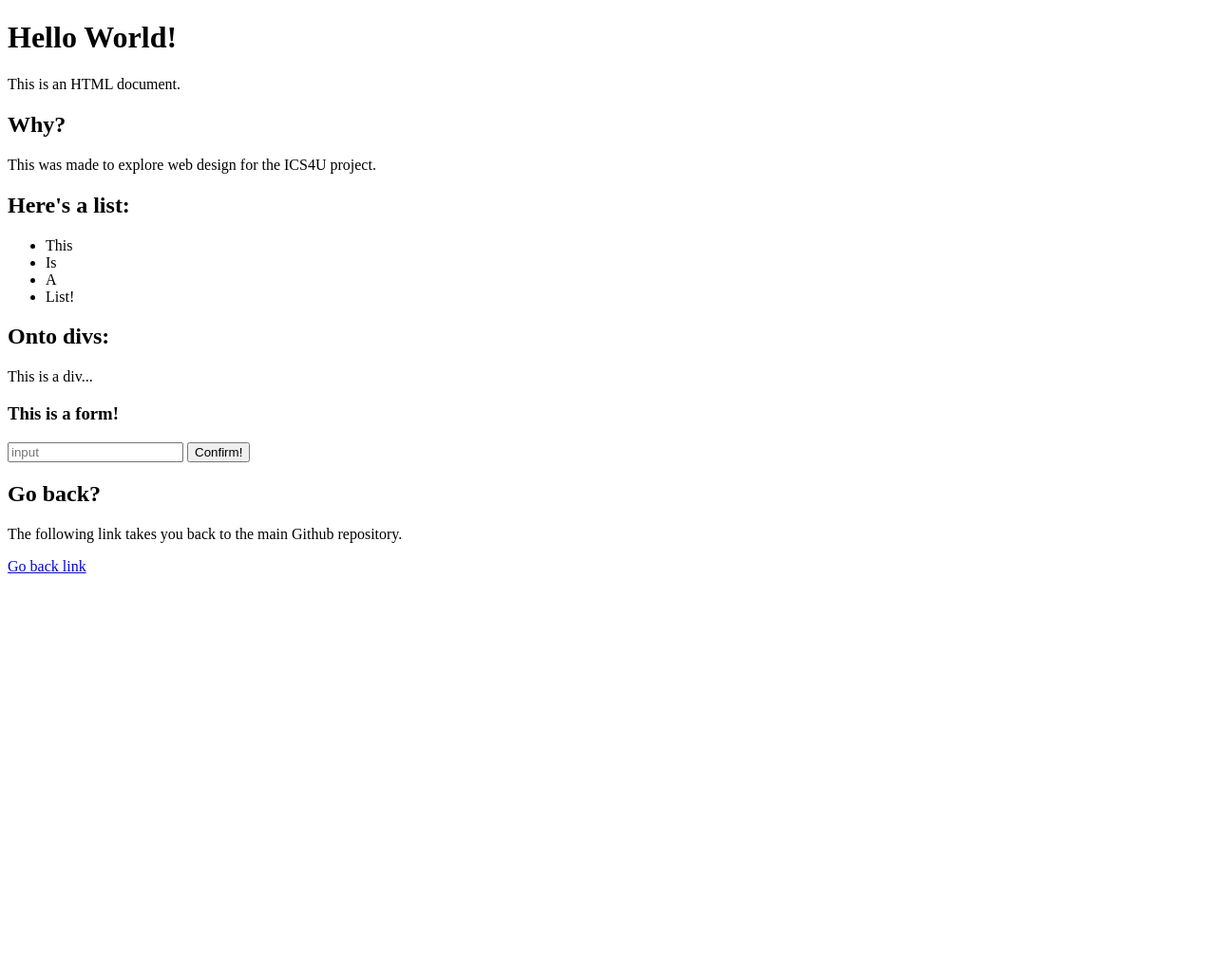
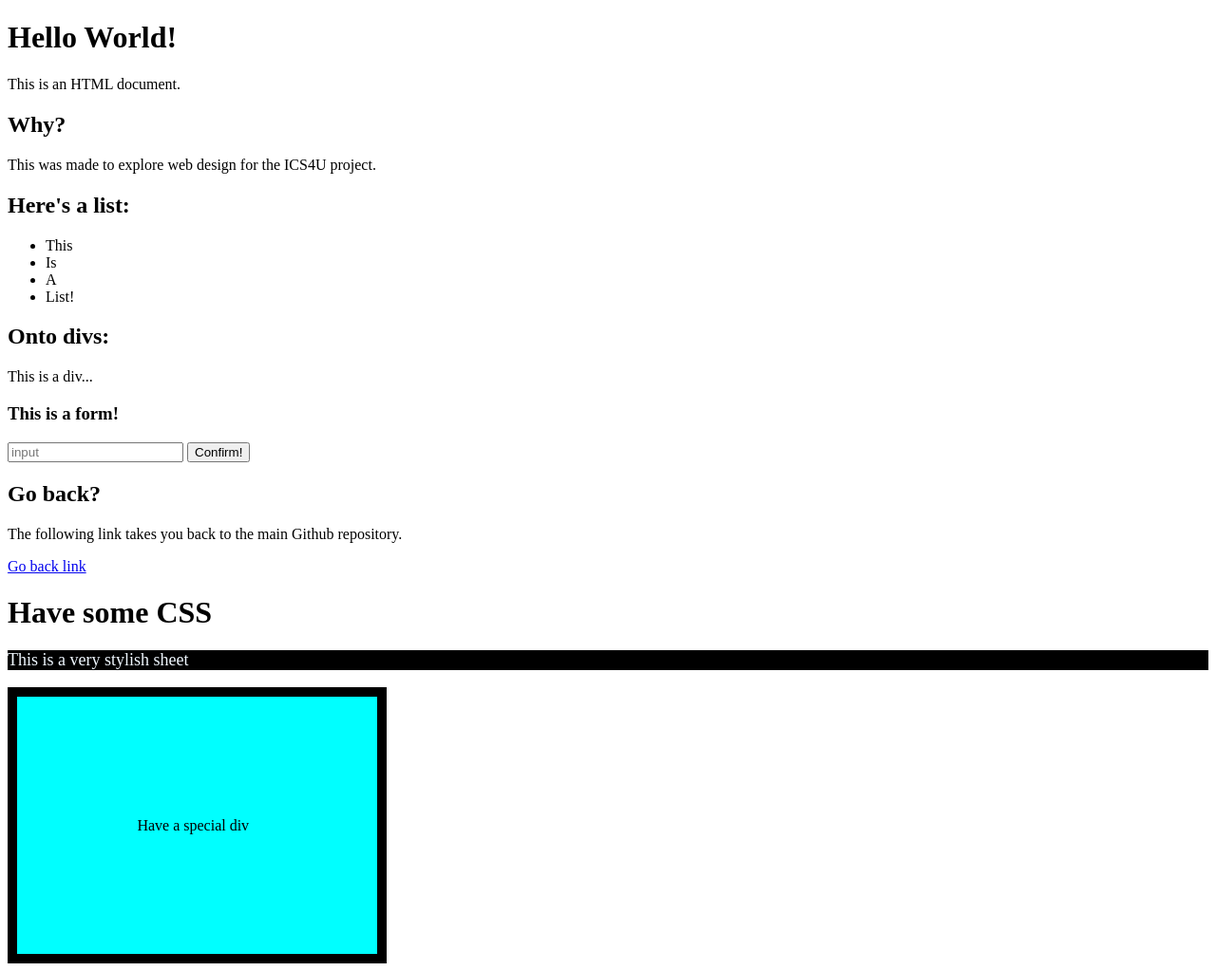
Before and after one commit to wyu4/html-test, a plain HTML site: page index.html in a window 1280 px wide. Shown: the whole page at 95% size. Before the commit the page ends 800 px from the top, so only its background shows below. Drawn offline with Linux system fonts and the light colour scheme.

Commit message:
CSS basics

```diff
--- a/index.html
+++ b/index.html
@@ -4,8 +4,12 @@
     <meta charset="UTF-8">
     <meta name="viewport" content="width=device-width, initial-scale=1.0">
     <title>Wyu4's Profile</title>
+    <link rel="stylesheet" href="./style.css">
 </head>
 <body>
+    <script>
+        console.log("Welcome!")
+    </script>
     <h1>Hello World!</h1>
     <p>This is an HTML document.</p>
     <h2>Why?</h2>
@@ -29,5 +33,8 @@
     <h2>Go back?</h2>
     <p>The following link takes you back to the main Github repository.</p>
     <a href="https://github.com/wyu4/github-profile">Go back link</a>
+    <h1>Have some CSS</h1>
+    <p id="specialp">This is a very stylish sheet</p>
+    <div id="specialdiv">Have a special div</div>
 </body>
 </html>
--- /dev/null
+++ b/style.css
@@ -0,0 +1,13 @@
+#specialp{
+    color:aliceblue;
+    background-color: black;
+    font-size: large;
+}
+
+#specialdiv{
+    width: 10%;
+    height: 10%;
+    background-color: aqua;
+    padding: 10%;
+    border: 10px solid black;
+}
```
